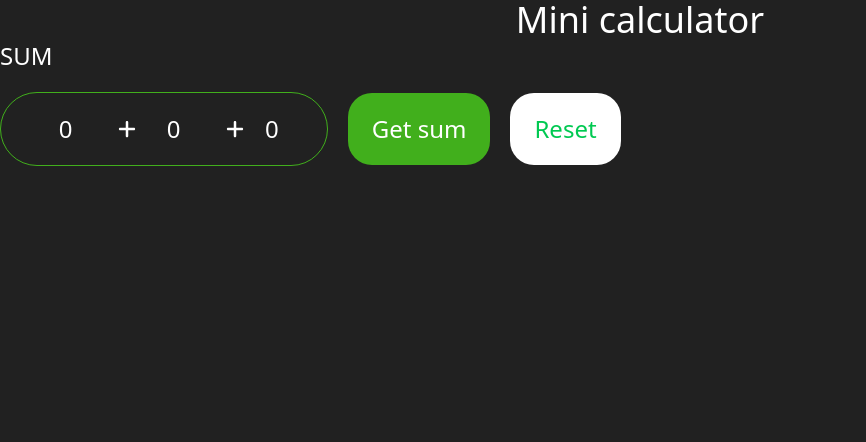
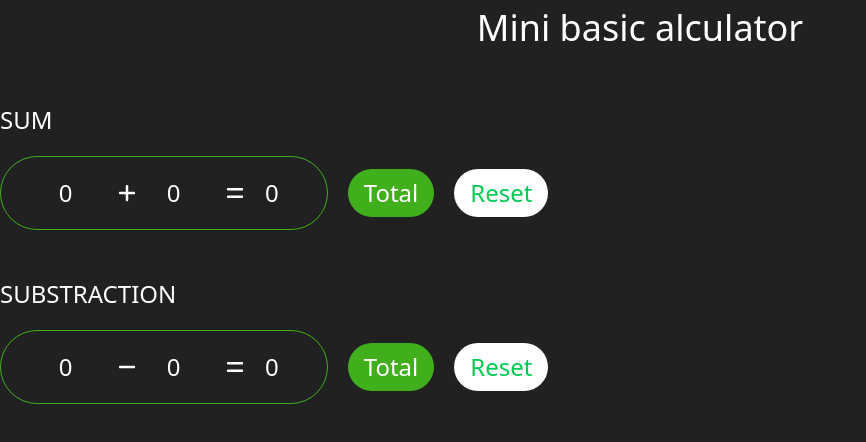
Before and after one commit to Rjonathan03t/nextdev, a Next.js app: page / in a window 1280 px wide. Shown: the top 442 px of the page, without its empty margins (0-866 px from the left). Built offline with nearby package versions, Linux system fonts and the light colour scheme.

Commit message:
feat : add substraction

```diff
--- a/app/page.tsx
+++ b/app/page.tsx
@@ -1,12 +1,14 @@
 import Sum from '../components/sum/Sum';
+import Substraction from '@/components/substraction/substract';
 
 export default function Home() {
   return (
     <>
-      <h1 className="text-center text-4xl font-light">
-        Mini calculator
+      <h1 className="text-center text-4xl font-light py-2">
+        Mini basic alculator
       </h1>
       <Sum />
+      <Substraction />
     </>
   );
 }
--- a/components/common/calculator.tsx
+++ b/components/common/calculator.tsx
@@ -41,7 +41,7 @@ export default function Calculator({
     }
 
     return (
-        <Container>
+        <Container className='my-12'>
             <div className='flex flex-col gap-5'>
                 <h1 className='text-2xl uppercase font-light'>
                     {type}
@@ -56,14 +56,14 @@ export default function Calculator({
                             value={value1}
                             className='outline-none text-center text-2xl w-12'
                         />
-                        <FaPlus className='text-xl' />
+                        <Icon className='text-xl' />
                         <input
                             type="number"
                             onChange={(e) => setValue2(Number(e.target.value))}
                             value={value2}
                             className='outline-none text-center text-2xl w-12'
                         />
-                        <Icon className='text-xl' />
+                        <FaEquals className='text-xl' />
                         <p className='text-2xl'>
                             {total}
                         </p>
@@ -72,7 +72,7 @@ export default function Calculator({
                         <button
                             type='button'
                             style={{ backgroundColor: "var(--secondary)" }}
-                            className='rounded-3xl py-5 px-6 cursor-pointer  text-2xl'
+                            className='rounded-3xl py-2 px-4 cursor-pointer  text-2xl'
                             onClick={() => {
                                 switch (type) {
                                     case 'sum':
@@ -87,12 +87,12 @@ export default function Calculator({
                                     default : 'sum'
                                 }
                             }}>
-                            Get {type}
+                            Total
                         </button>
                         <button
                             type='button'
                             style={{ backgroundColor: "var(--primary)" }}
-                            className='rounded-3xl py-5 px-6 cursor-pointer text-green-500  text-2xl'
+                            className='rounded-3xl py-2 px-4 cursor-pointer text-green-500  text-2xl'
                             onClick={resetInput}>
                             Reset
                         </button>
--- a/components/common/container.tsx
+++ b/components/common/container.tsx
@@ -8,7 +8,7 @@ interface ContainerProps {
 
 export default function Container({ children, className="" }: ContainerProps) {
     return (
-        <div className={`h-fit mx-auto w-full max-w-362.5`}>
+        <div className={`h-fit mx-auto w-full max-w-362.5 ${className}`}>
             {children}
         </div>
     )
--- a/components/substraction/substract.tsx
+++ b/components/substraction/substract.tsx
@@ -0,0 +1,11 @@
+'use client';
+import Calculator from "../common/calculator"
+import { FaMinus } from "react-icons/fa6"
+
+export default function Substraction() {
+    return (
+        <>
+           <Calculator icon={FaMinus} type="substraction"/>
+        </>
+    )
+}
```
